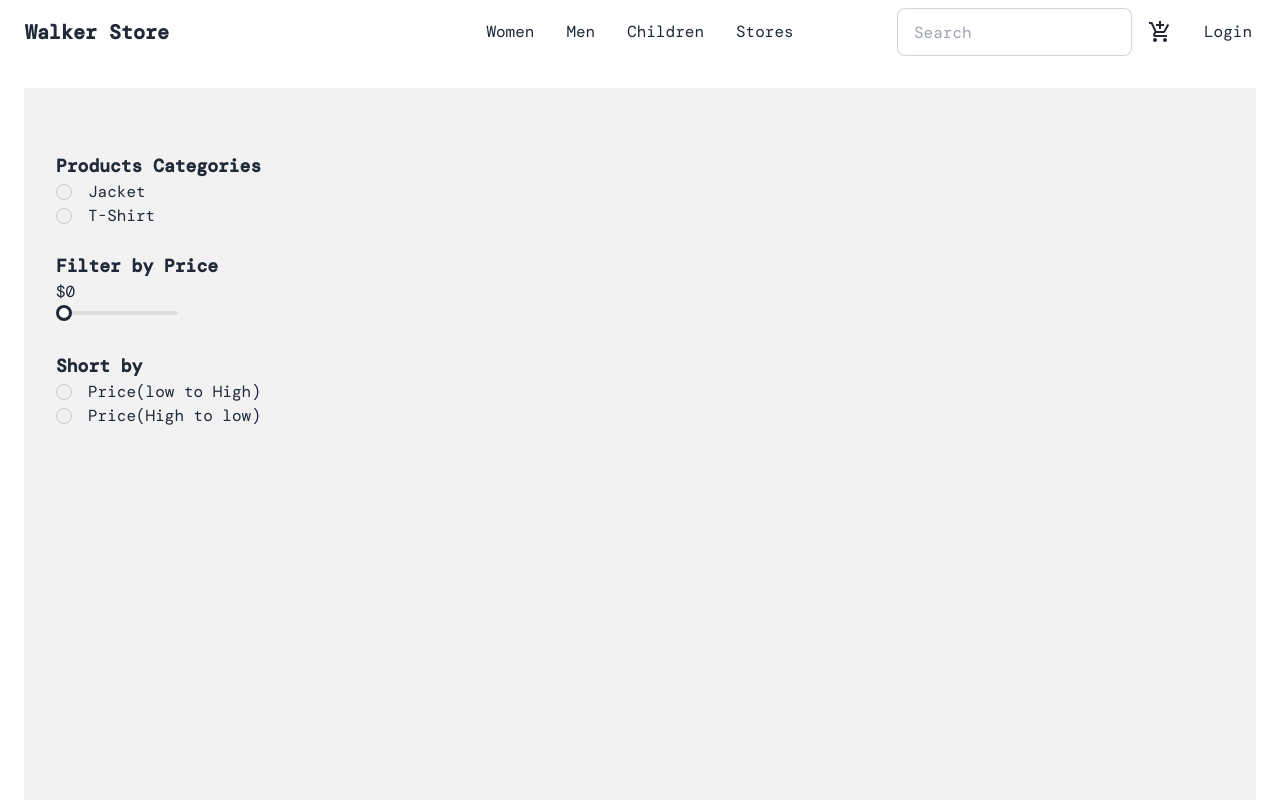
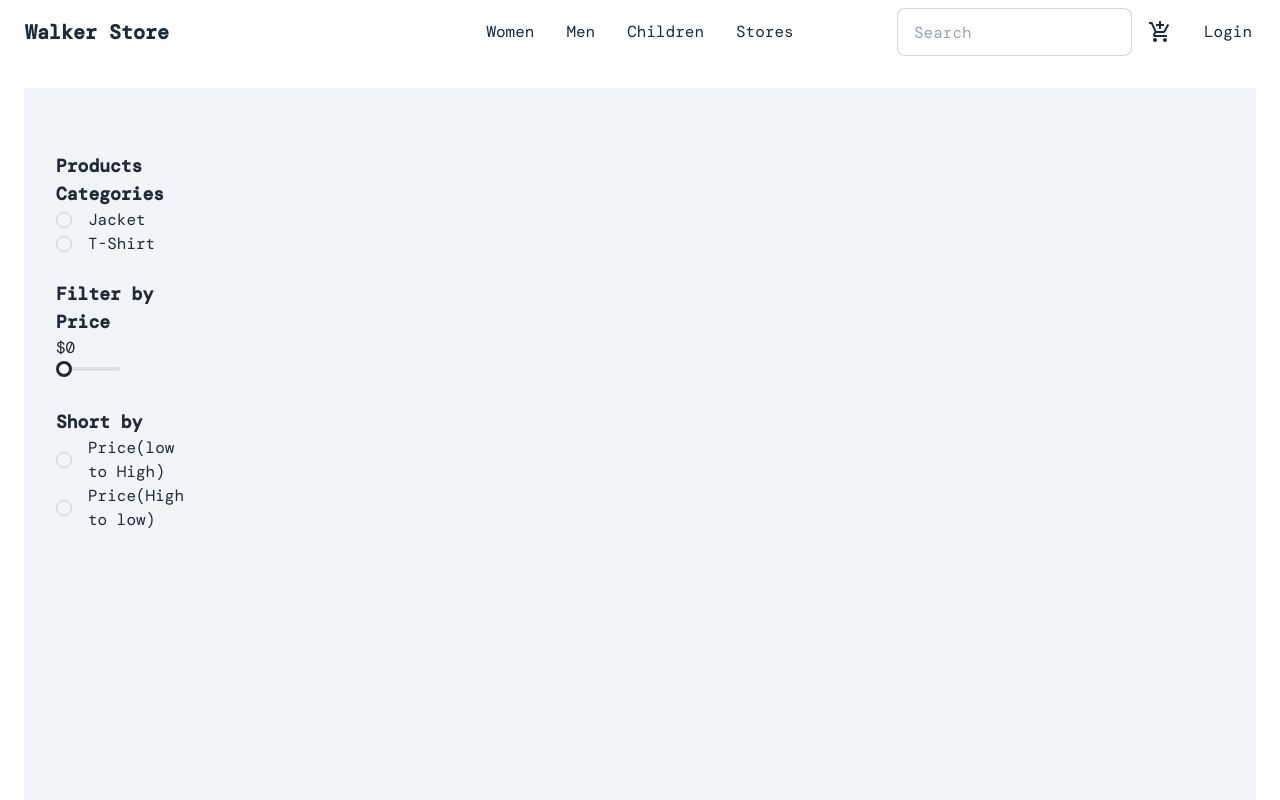
Before and after one commit to rakibulhasan933/ecommerce-react-app, a React (Create React App) app: page /products in a window 1280 px wide. Shown: the top 800 px of the page. Built offline with nearby package versions, Linux system fonts and the light colour scheme; no server answers; a web font is replaced by a local one.

Commit message:
[ADD] sidebar added

```diff
--- a/src/Routes/Routes.js
+++ b/src/Routes/Routes.js
@@ -1,12 +1,9 @@
 import React from 'react';
 import { createBrowserRouter } from 'react-router-dom';
 import Main from '../Layout/Main';
-// import About from '../pages/About/About';
 import Home from '../pages/Home/Home';
 import Login from '../pages/Login/Login';
-import ResetPassword from '../pages/Login/ResetPassword';
 import SingUp from '../pages/Login/SingUp';
-import Product from '../pages/Product/Product';
 import Products from '../pages/Products/Products';
 import DisplayError from '../pages/Shared/DisplayError';
 
--- /dev/null
+++ b/src/components/Sidebar.js
@@ -0,0 +1,42 @@
+import React, { useState } from 'react';
+
+const Sidebar = () => {
+	const [priceValue, setPriceValue] = useState(0);
+
+	const handlePriceValue = (event) => {
+		setPriceValue(event.target.value);
+	};
+	return (
+		<div>
+			<div className="form-control">
+				<h1 className='text-lg font-semibold '>Products Categories</h1>
+				<label className="flex items-center cursor-pointer">
+					<input type="checkbox" className="checkbox checkbox-xs" />
+					<span className="ml-4">Jacket</span>
+				</label>
+				<label className="flex items-center cursor-pointer">
+					<input type="checkbox" className="checkbox checkbox-xs" />
+					<span className="ml-4 ">T-Shirt</span>
+				</label>
+			</div>
+			<div className="my-6">
+				<h1 className='text-lg font-semibold'>Filter by Price</h1>
+				<h6>${priceValue}</h6>
+				<input type="range" min="0" max="10000" onChange={handlePriceValue} value={priceValue} className="w-1/2 range range-xs" />
+			</div>
+			<div className="form-control">
+				<h1 className='text-lg font-semibold '>Short by</h1>
+				<label className="flex items-center cursor-pointer">
+					<input type="checkbox" className="checkbox checkbox-xs" />
+					<span className="ml-4">Price(low to High)</span>
+				</label>
+				<label className="flex items-center cursor-pointer">
+					<input type="checkbox" className="checkbox checkbox-xs" />
+					<span className="ml-4 ">Price(High to low)</span>
+				</label>
+			</div>
+		</div>
+	);
+};
+
+export default Sidebar;
--- a/src/pages/Products/Products.js
+++ b/src/pages/Products/Products.js
@@ -1,46 +1,15 @@
 import React, { useState } from 'react';
+import Sidebar from '../../components/Sidebar';
 
 const Products = () => {
 
-	const [priceValue, setPriceValue] = useState(0);
-
-	const handlePriceValue = (event) => {
-		setPriceValue(event.target.value);
-	};
-
 	return (
-		<div style={{ height: `calc(100vh - 40px)` }} className="m-6 bg-base-200">
+		<div style={{ height: `calc(100vh - 40px)` }} className="m-6 bg-slate-100">
 			<div className="flex flex-col lg:flex-row">
-				<div className='p-8 my-8 basis-1/4'>
-					<div className="form-control">
-						<h1 className='text-lg font-semibold '>Products Categories</h1>
-						<label className="flex items-center cursor-pointer">
-							<input type="checkbox" className="checkbox checkbox-xs" />
-							<span className="ml-4">Jacket</span>
-						</label>
-						<label className="flex items-center cursor-pointer">
-							<input type="checkbox" className="checkbox checkbox-xs" />
-							<span className="ml-4 ">T-Shirt</span>
-						</label>
-					</div>
-					<div className="my-6">
-						<h1 className='text-lg font-semibold'>Filter by Price</h1>
-						<h6>${priceValue}</h6>
-						<input type="range" min="0" max="10000" onChange={handlePriceValue} value={priceValue} className="w-1/2 range range-xs" />
-					</div>
-					<div className="form-control">
-						<h1 className='text-lg font-semibold '>Short by</h1>
-						<label className="flex items-center cursor-pointer">
-							<input type="checkbox" className="checkbox checkbox-xs" />
-							<span className="ml-4">Price(low to High)</span>
-						</label>
-						<label className="flex items-center cursor-pointer">
-							<input type="checkbox" className="checkbox checkbox-xs" />
-							<span className="ml-4 ">Price(High to low)</span>
-						</label>
-					</div>
+				<div className='p-8 my-8 basis-1/12'>
+					<Sidebar />
 				</div>
-				<div className='p-4 basis-3/4'>
+				<div className='p-4 basis-11/12'>
 
 				</div>
 			</div>
```
Also changed, not shown: src/pages/Products/Product.js (renamed from src/pages/Product/Product.js).
